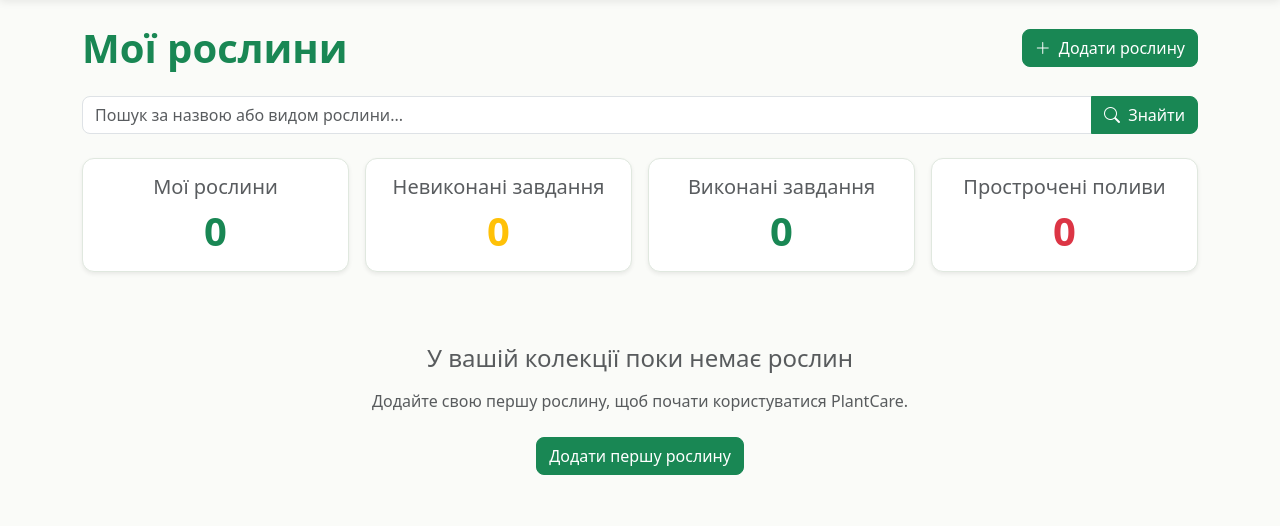
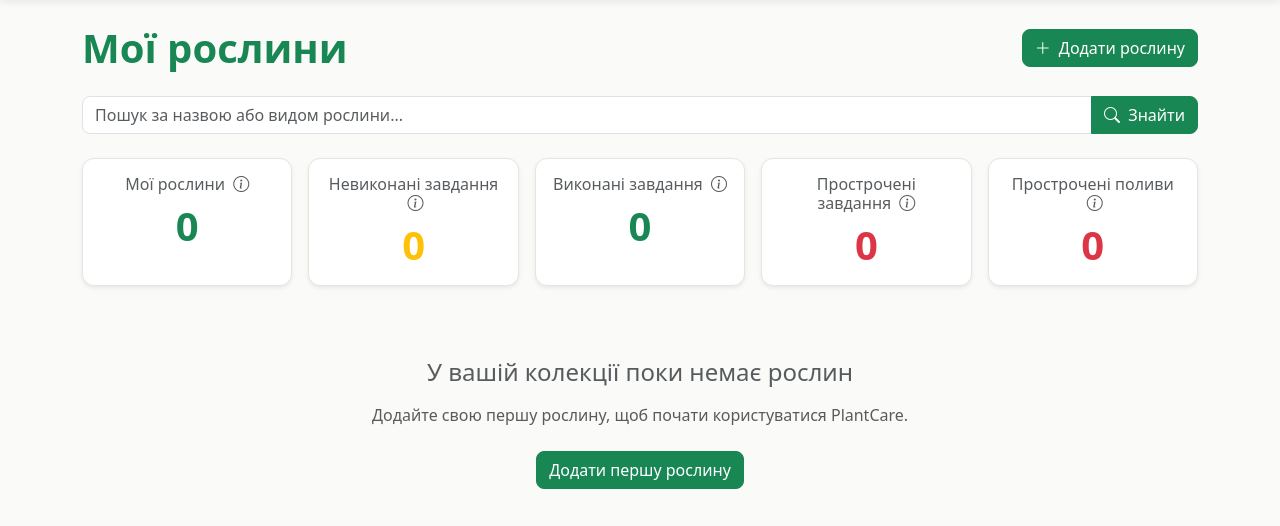
Before and after one commit to shevchenkoiryna2018/Final_project, a Django app: page /dashboard/ in a window 1280 px wide. Shown: the part 62-588 px from the top of the page. Run offline with Django 5.2, Linux system fonts and the light colour scheme; the visitor is signed in with stand-in values (Sample User, id 1); data that the repository does not hold is empty.

Commit message:
improve dashboard statistics, image loading and admin styling, add favicon and success messages

```diff
--- a/plant_care/plants/views.py
+++ b/plant_care/plants/views.py
@@ -1,3 +1,4 @@
+from django.contrib import messages
 from django.contrib.auth import login
 from django.contrib.auth.decorators import login_required
 from django.shortcuts import render, redirect, get_object_or_404
@@ -20,6 +21,7 @@ def register(request):
         if form.is_valid():
             user = form.save()
             login(request, user)
+            messages.success(request, 'Обліковий запис успішно створено! Ласкаво просимо до PlantCare!')
             return redirect('plants:dashboard')
 
     else:
@@ -55,6 +57,7 @@ def dashboard(request):
         'pending_tasks_count': tasks.filter(is_completed=False).count(),
         'completed_tasks_count': tasks.filter(is_completed=True).count(),
         'overdue_watering_count': overdue_watering_count,
+        'overdue_tasks_count': tasks.filter(is_completed=False, scheduled_date__lt=timezone.localdate()).count(),
         'search_query': search_query,
     }
 
@@ -70,6 +73,7 @@ def plant_create(request):
             plant = form.save(commit=False)
             plant.owner = request.user
             plant.save()
+            messages.success(request, 'Рослину успішно додано!')
             return redirect('plants:dashboard')
 
     else:
@@ -87,6 +91,7 @@ def plant_update(request, id):
 
         if form.is_valid():
             form.save()
+            messages.success(request, 'Зміни успішно збережено!')
             return redirect('plants:dashboard')
 
     else:
@@ -101,6 +106,7 @@ def plant_delete(request, id):
 
     if request.method == 'POST':
         plant.delete()
+        messages.success(request, 'Рослину успішно видалено!')
         return redirect('plants:dashboard')
 
     return render(request, 'plants/plant_confirm_delete.html', {'plant': plant})
@@ -113,6 +119,7 @@ def task_create(request):
 
         if form.is_valid():
             form.save()
+            messages.success(request, 'Завдання успішно створено!')
             return redirect('plants:task_list')
     else:
         form = CareTaskForm(user=request.user)
@@ -129,6 +136,7 @@ def task_update(request, id):
 
         if form.is_valid():
             form.save()
+            messages.success(request, 'Завдання успішно оновлено!')
             return redirect('plants:task_list')
 
     else:
@@ -143,6 +151,7 @@ def task_delete(request, id):
 
     if request.method == 'POST':
         task.delete()
+        messages.success(request, 'Завдання успішно видалено!')
         return redirect('plants:task_list')
 
     return render(request, 'plants/task_confirm_delete.html', {'task': task})
@@ -189,6 +198,8 @@ def task_complete(request, id):
                 task.plant.last_watered = timezone.localdate()
                 task.plant.save()
 
+        messages.success(request, 'Завдання виконано! Запис додано до історії догляду.')
+
     return redirect('plants:task_list')
 
 
--- a/plant_care/templates/base.html
+++ b/plant_care/templates/base.html
@@ -6,6 +6,8 @@
     <meta name="viewport" content="width=device-width, initial-scale=1.0">
 
     <title>{% block title %}PlantCare{% endblock %}</title>
+
+    <link rel="icon" type="image/svg+xml" href="{% static 'images/favicon.svg' %}">
 
     <link href="https://cdn.jsdelivr.net/npm/bootstrap@5.3.3/dist/css/bootstrap.min.css" rel="stylesheet">
     <link href="https://cdn.jsdelivr.net/npm/bootstrap-icons@1.11.3/font/bootstrap-icons.min.css" rel="stylesheet">
@@ -16,6 +18,17 @@
     {% include 'navbar.html' %}
 
     <main class="container my-4 flex-grow-1">
+
+        {% if messages %}
+            {% for message in messages %}
+                <div class="alert alert-{{ message.tags }} alert-dismissible fade show shadow-sm" role="alert">
+                    <i class="bi bi-check-circle me-2"></i>
+                    {{ message }}
+                    <button type="button" class="btn-close" data-bs-dismiss="alert" aria-label="Закрити"></button>
+                </div>
+            {% endfor %}
+        {% endif %}
+
         {% block content %}
         {% endblock %}
     </main>
--- a/plant_care/templates/plants/dashboard.html
+++ b/plant_care/templates/plants/dashboard.html
@@ -30,57 +30,112 @@
         {% if search_query %}
             <a href="{% url 'plants:dashboard' %}"
                 class="btn btn-outline-secondary">
-                <i class="bi bi-[-lg me-1"></i> Очистити
+                <i class="bi bi-x-lg me-1"></i> Очистити
             </a>
         {% endif %}
     </div>
 </form>
 
-<div class="row g-3 mb-4">
-    <div class="col-12 col-md-6 col-lg-3">
+
+<div class="row row-cols-1 row-cols-md-2 row-cols-xl-5 g-3 mb-4">
+
+    <div class="col">
         <div class="card shadow-sm text-center h-100">
             <div class="card-body">
-                <h2 class="h5 text-muted">Мої рослини</h2>
+                <h2 class="h6 text-muted">
+                    Мої рослини
+                    <i class="bi bi-info-circle ms-1 d-none d-md-inline-block"
+                       data-bs-toggle="tooltip"
+                       title="Загальна кількість рослин у вашій колекції."></i>
+                </h2>
                 <p class="display-6 fw-bold text-success mb-0">
                     {{ plants_count }}
+                </p>
+                <p class="small text-muted mt-2 mb-0 d-md-none">
+                    Загальна кількість рослин у вашій колекції.
                 </p>
             </div>
         </div>
     </div>
 
-    <div class="col-12 col-md-6 col-lg-3">
+    <div class="col">
         <div class="card shadow-sm text-center h-100">
             <div class="card-body">
-                <h2 class="h5 text-muted">Невиконані завдання</h2>
+                <h2 class="h6 text-muted">
+                    Невиконані завдання
+                    <i class="bi bi-info-circle ms-1 d-none d-md-inline-block"
+                       data-bs-toggle="tooltip"
+                       title="Усі завдання, які ще не виконані, включно з простроченими."></i>
+                </h2>
                 <p class="display-6 fw-bold text-warning mb-0">
                     {{ pending_tasks_count }}
+                </p>
+                <p class="small text-muted mt-2 mb-0 d-md-none">
+                    Усі невиконані завдання, включно з простроченими.
                 </p>
             </div>
         </div>
     </div>
 
-    <div class="col-12 col-md-6 col-lg-3">
+    <div class="col">
         <div class="card shadow-sm text-center h-100">
             <div class="card-body">
-                <h2 class="h5 text-muted">Виконані завдання</h2>
+                <h2 class="h6 text-muted">
+                    Виконані завдання
+                    <i class="bi bi-info-circle ms-1 d-none d-md-inline-block"
+                       data-bs-toggle="tooltip"
+                       title="Загальна кількість завершених завдань із догляду."></i>
+                </h2>
                 <p class="display-6 fw-bold text-success mb-0">
                     {{ completed_tasks_count }}
+                </p>
+                <p class="small text-muted mt-2 mb-0 d-md-none">
+                    Усі завершені завдання з догляду.
                 </p>
             </div>
         </div>
     </div>
 
-    <div class="col-12 col-md-6 col-lg-3">
+    <div class="col">
         <div class="card shadow-sm text-center h-100">
             <div class="card-body">
-                <h2 class="h5 text-muted">Прострочені поливи</h2>
+                <h2 class="h6 text-muted">
+                    Прострочені завдання
+                    <i class="bi bi-info-circle ms-1 d-none d-md-inline-block"
+                       data-bs-toggle="tooltip"
+                       title="Невиконані завдання, запланована дата яких уже минула."></i>
+                </h2>
                 <p class="display-6 fw-bold text-danger mb-0">
-                    {{ overdue_watering_count }}
+                    {{ overdue_tasks_count }}
+                </p>
+                <p class="small text-muted mt-2 mb-0 d-md-none">
+                    Невиконані завдання, запланована дата яких уже минула.
                 </p>
             </div>
         </div>
     </div>
+
+    <div class="col">
+        <div class="card shadow-sm text-center h-100">
+            <div class="card-body">
+                <h2 class="h6 text-muted">
+                    Прострочені поливи
+                    <i class="bi bi-info-circle ms-1 d-none d-md-inline-block"
+                       data-bs-toggle="tooltip"
+                       title="Кількість рослин, для яких минула дата наступного поливу за індивідуальним графіком."></i>
+                </h2>
+                <p class="display-6 fw-bold text-danger mb-0">
+                    {{ overdue_watering_count }}
+                </p>
+                <p class="small text-muted mt-2 mb-0 d-md-none">
+                    Рослини, для яких минула дата наступного поливу за графіком.
+                </p>
+            </div>
+        </div>
+    </div>
+
 </div>
+
 
 {% if plants %}
 
@@ -209,4 +264,28 @@
 
 {% endif %}
 
+<script>
+    document.addEventListener('DOMContentLoaded', function () {
+        const tooltipElements = document.querySelectorAll(
+            '[data-bs-toggle="tooltip"]'
+        );
+
+        const tooltips = [];
+
+        tooltipElements.forEach(function (element) {
+            const tooltip = new bootstrap.Tooltip(element, {
+                container: 'body'
+            });
+
+            tooltips.push(tooltip);
+        });
+
+        window.addEventListener('resize', function () {
+            tooltips.forEach(function (tooltip) {
+                tooltip.hide();
+            });
+        });
+    });
+</script>
+
 {% endblock %}
```
Also changed, not shown: plant_care/static/css/admin.css (+28 -0 lines), plant_care/templates/plants/plant_form.html (+36 -0 lines), plant_care/static/images/favicon.svg (added).
